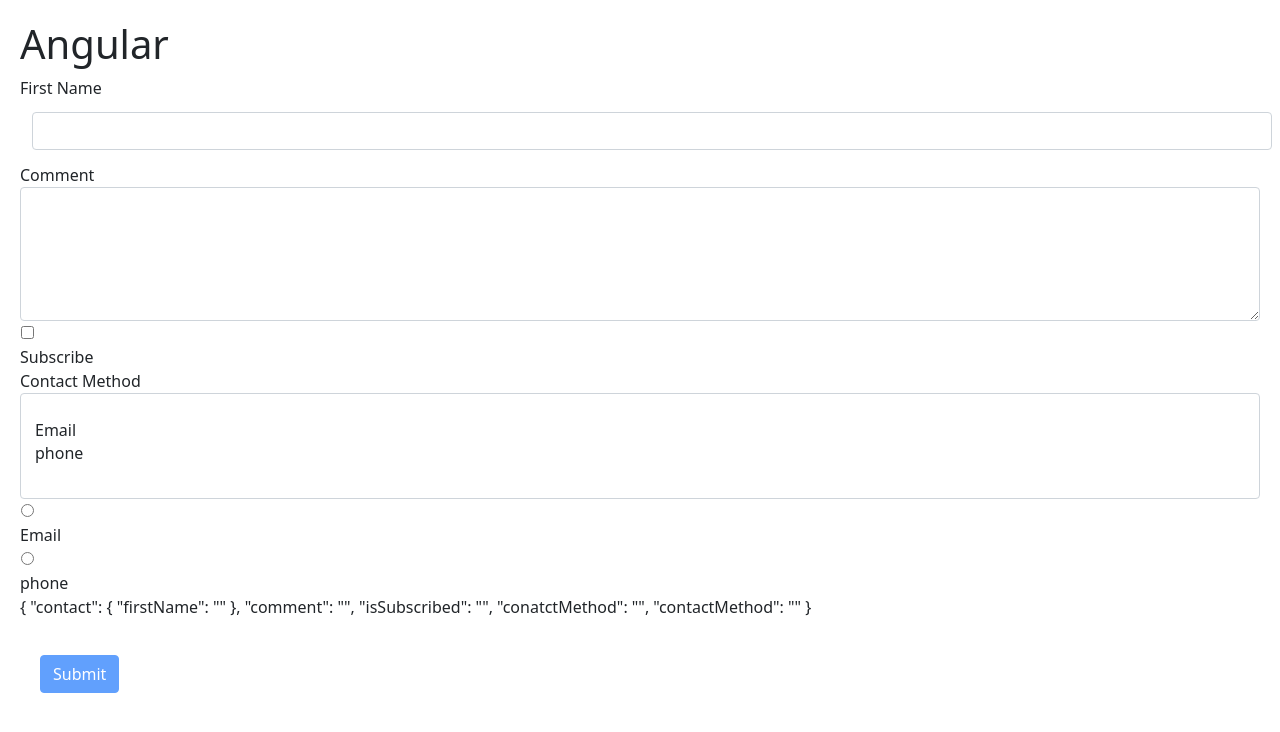
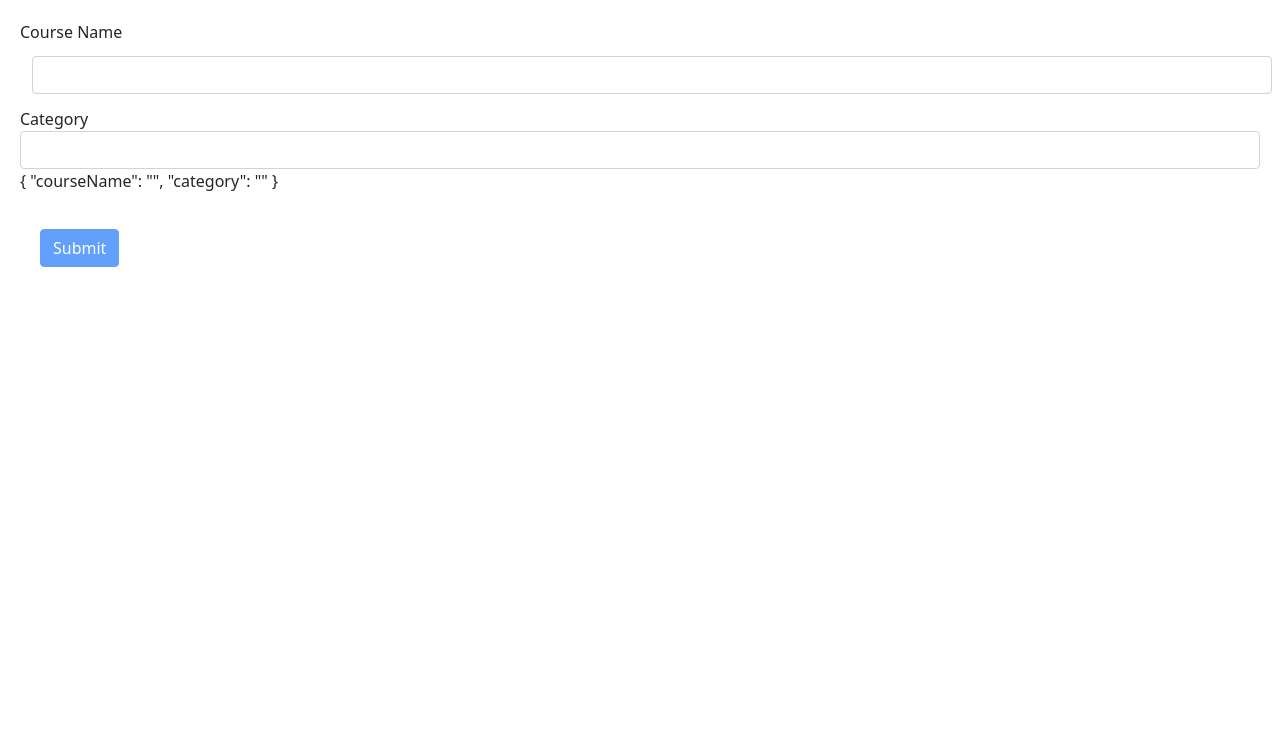
Before and after one commit to isaacdes/hello-world-Angular, an Angular app: page / in a window 1280 px wide. Shown: the top 732 px of the page. Built offline with nearby package versions, Linux system fonts and the light colour scheme.

Commit message:
module7 Asiignmenet

```diff
--- a/src/app/app.component.html
+++ b/src/app/app.component.html
@@ -1,4 +1,4 @@
-<h1>Angular</h1>
+
 <!-- <courses></courses>
 <app-course></app-course>
 <app-star></app-star> -->
@@ -132,4 +132,7 @@
 
 <!-- Section 7 -->
 <!-- Template-Driven-forms -->
-<app-contact-form></app-contact-form>
+<!-- <app-contact-form></app-contact-form> -->
+
+<!-- Module 7 Assingment -->
+<app-course-form></app-course-form>
--- a/src/app/app.module.ts
+++ b/src/app/app.module.ts
@@ -14,6 +14,7 @@
 import { InputFormatDirective } from './input-format.directive';
 import { ZippyComponent } from './zippy/zippy.component';
 import { ContactFormComponent } from './contact-form/contact-form.component';
+import { CourseFormComponent } from './course-form/course-form.component';
 
 
 @NgModule({
@@ -27,7 +28,8 @@
     LikeCompoenentComponent,
     InputFormatDirective,
     ZippyComponent,
-    ContactFormComponent
+    ContactFormComponent,
+    CourseFormComponent
   ],
   imports: [
     BrowserModule,
--- /dev/null
+++ b/src/app/course-form/course-form.component.html
@@ -0,0 +1,44 @@
+<form #f="ngForm">
+    <div class="form-group">
+        <label for="courseName">Course Name</label>
+        <input
+        ngModel
+        required
+        minlength="5"
+        name="courseName"
+        id="courseName"
+        #courseName="ngModel"
+        type="text"
+        class="form-control">
+
+        <div *ngIf="courseName.touched && !courseName.valid" class="alert alert-danger">
+            <div *ngIf="courseName.errors?.['required']">Course Name is Required</div>
+            <div *ngIf="courseName.errors?.['minlength']">Min Chars should be {{courseName.errors?.['minlength'].requiredLength}}</div>
+        </div>
+    </div>
+
+    <div class="form-group">
+        <label for="category">Category</label>
+        <select
+        ngModel
+        name="category"
+        id="category"
+        class="form-control"
+        required
+        #courseCategory="ngModel" >
+
+        <option value=""></option>
+        <option *ngFor="let i of category" [value]="i.id">
+            {{i.name}}
+        </option>
+        </select>
+
+        <div *ngIf="courseCategory.touched && !courseCategory.valid" class="alert alert-danger">
+            <div *ngIf="courseCategory.errors?.['required']" >Category needs to be selected</div>
+        </div>
+    </div>
+
+    <p>{{f.value | json}}</p>
+
+    <button class="btn btn-primary" [disabled]="!f.valid">Submit</button>
+</form>
--- /dev/null
+++ b/src/app/course-form/course-form.component.ts
@@ -0,0 +1,15 @@
+import { Component, OnInit } from '@angular/core';
+
+@Component({
+  selector: 'app-course-form',
+  templateUrl: './course-form.component.html',
+  styleUrls: ['./course-form.component.css']
+})
+export class CourseFormComponent {
+
+  category = [
+    { id: 1, name: "Theory" },
+    { id: 2, name: "Practical" }
+  ]
+
+}
```
Also changed, not shown: src/app/course-form/course-form.component.css (added), 1 other file (tests, documents, lock files or other folders).
